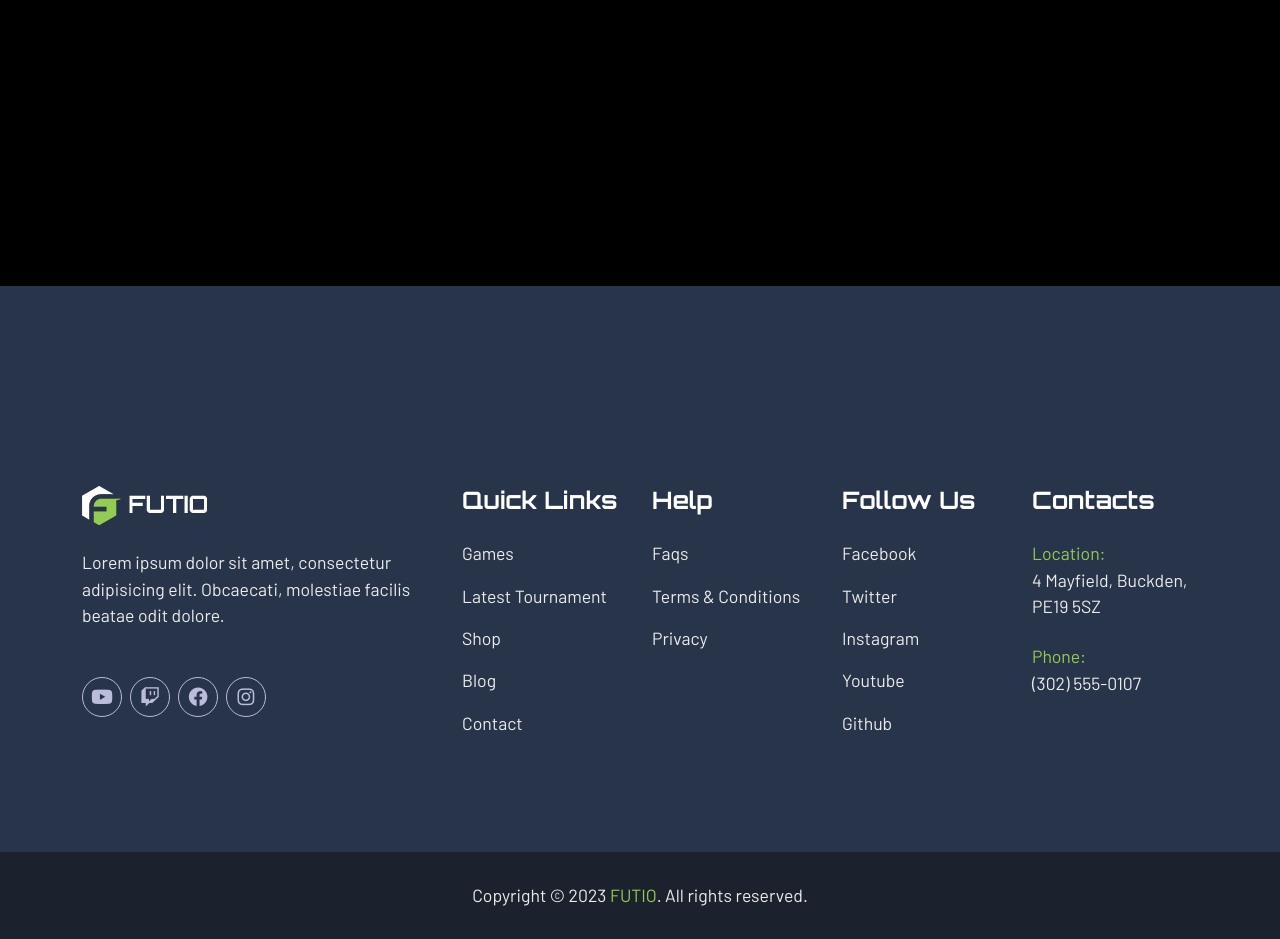
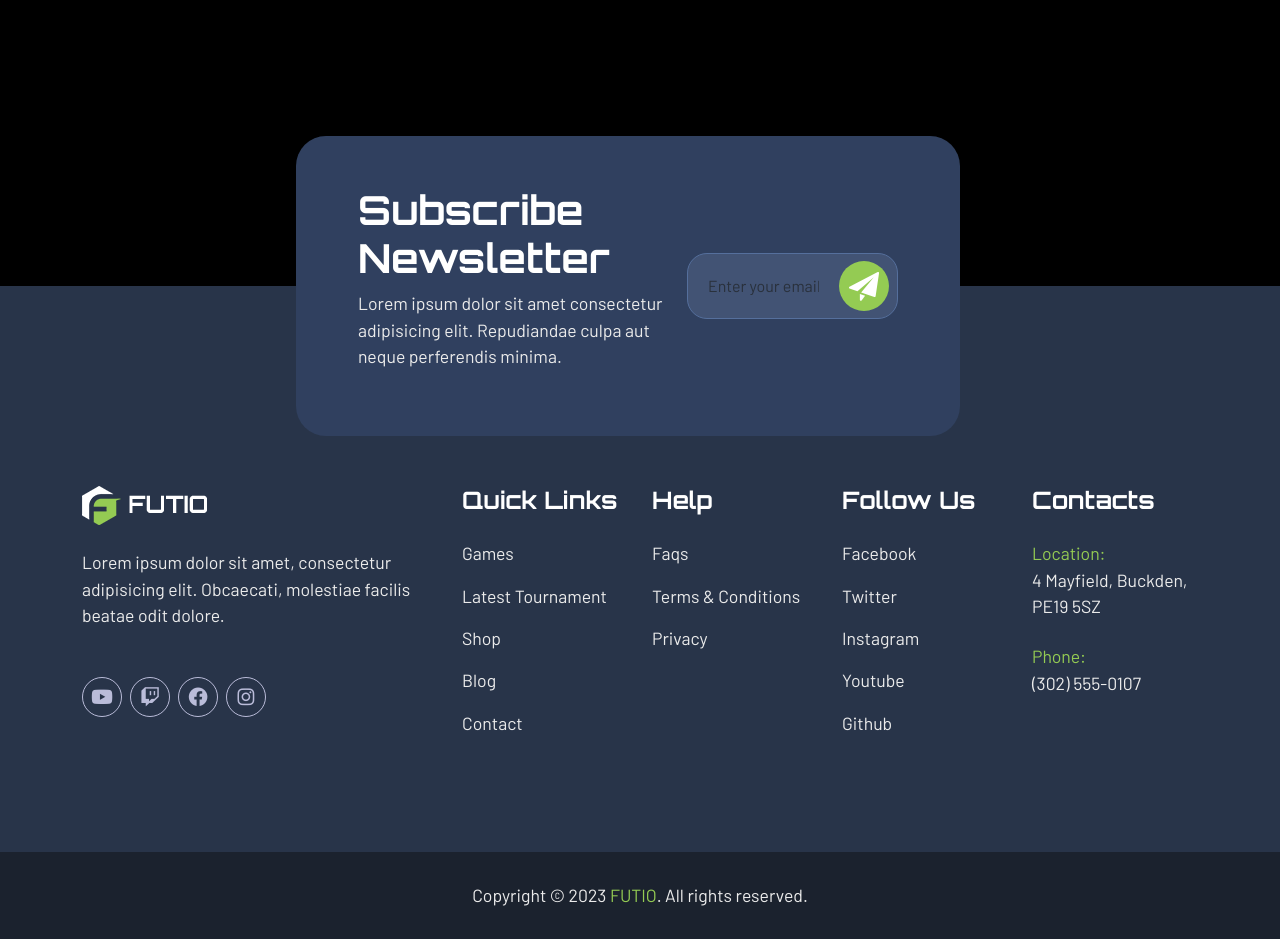
Before and after one commit to giuliabaratella/proj-html-vuejs, a Vue app: page / in a window 1280 px wide. Shown: the part 8080-9019 px from the top of the page. Built offline with nearby package versions, Linux system fonts and the light colour scheme.

Commit message:
added newsletter component

```diff
--- a/src/assets/styles/partials/_variables.scss
+++ b/src/assets/styles/partials/_variables.scss
@@ -11,6 +11,7 @@ $colorWhite:#ffffff;
 $colorGetOffersBtn:#1a8f3d;
 $colorHeaderCopyright:#1b222e;
 $colorSocial:#babcd9;
+$colorMailNewsletter:#425374;
 
 // font
 $fontPrimary: 'Orbitron', sans-serif;
--- a/src/components/FooterComponent.vue
+++ b/src/components/FooterComponent.vue
@@ -2,6 +2,7 @@
 
     <!-- footer  -->
     <footer>
+        <NewsletterComponent/>
         <div class="footer-links">
             <div class="container">
                 <div class="row">
@@ -56,8 +57,12 @@
 
 <script>
 import { store } from '../assets/data/store';
+import NewsletterComponent from './NewsletterComponent.vue';
     export default {
         name:'FooterComponent',
+        components:{
+            NewsletterComponent,
+        },
         data(){
             return{
                 store,
@@ -72,6 +77,7 @@ import { store } from '../assets/data/store';
 footer {
     background-color: $colorDarkBlue;
     margin-top: 200px;
+    position: relative;
     .footer-links{
         padding-top: 200px;
         padding-bottom: 100px;
--- /dev/null
+++ b/src/components/NewsletterComponent.vue
@@ -0,0 +1,60 @@
+<template>
+    <!-- newsletter  -->
+    <div class=" newsletter row justify-content-center align-items-center ">
+        <div class="col-12 col-xl-7">
+            <h3>Subscribe Newsletter</h3>
+            <p>Lorem ipsum dolor sit amet consectetur adipisicing elit. Repudiandae culpa aut neque perferendis minima.</p>
+        </div>
+        <div class="col-12 col-xl-5">
+            <div class="form-group input-area d-flex align-items-center">
+                <input type="email" class="form-control" aria-describedby="newsletter" placeholder="Enter your email">
+                <button class="d-flex justify-content-center align-items-center me-2">
+                    <img src="../assets/images/send-icon.png" alt="send icon">
+                </button>
+            </div>
+        </div>
+    </div>
+
+</template>
+
+<script>
+    export default {
+        name:'NewsletterComponent',
+
+
+    }
+</script>
+
+<style lang="scss" scoped>
+@use '../assets/styles/partials/variables' as *;
+.newsletter{
+    position: absolute;
+    top: -150px;
+    left: 50%;
+    transform: translateX(-50%);
+    background-color: $colorLighterBlue;
+    border-radius: 30px;
+    padding: 50px;
+    h3{
+        font-size: 2.5em;
+    }
+    .form-group {
+        background-color: $colorMailNewsletter;
+        border-radius: 20px;
+        border: 1px solid $colorContrastBlue;
+        .form-control{
+            padding: 20px;
+            border: none;
+            background: transparent;
+            color: $colorLight;
+        }
+        button {
+            width: 50px;
+            height: 50px;
+            outline:0;
+            background-color: $colorHover;
+        }
+    }
+}
+
+</style>
```
